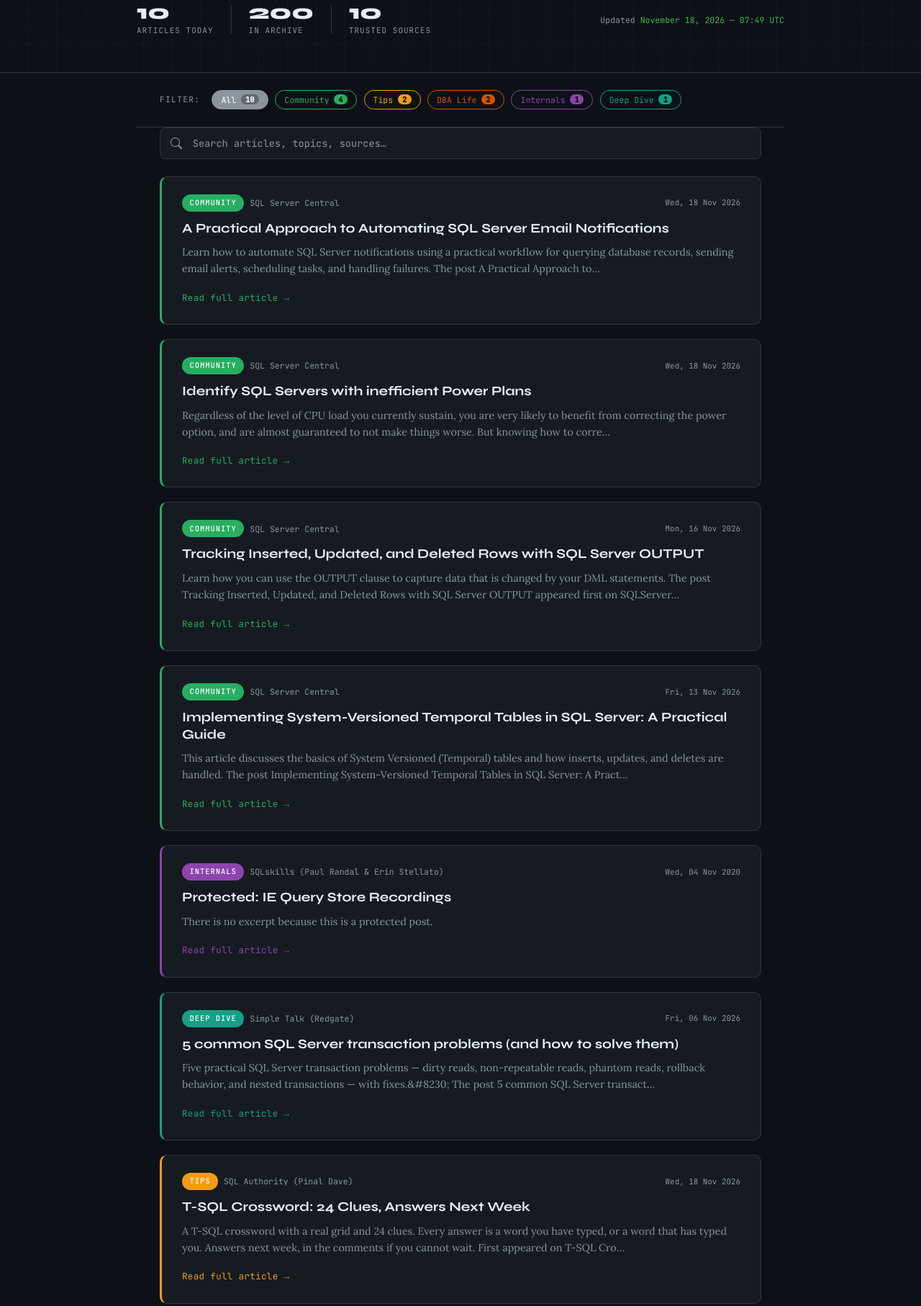
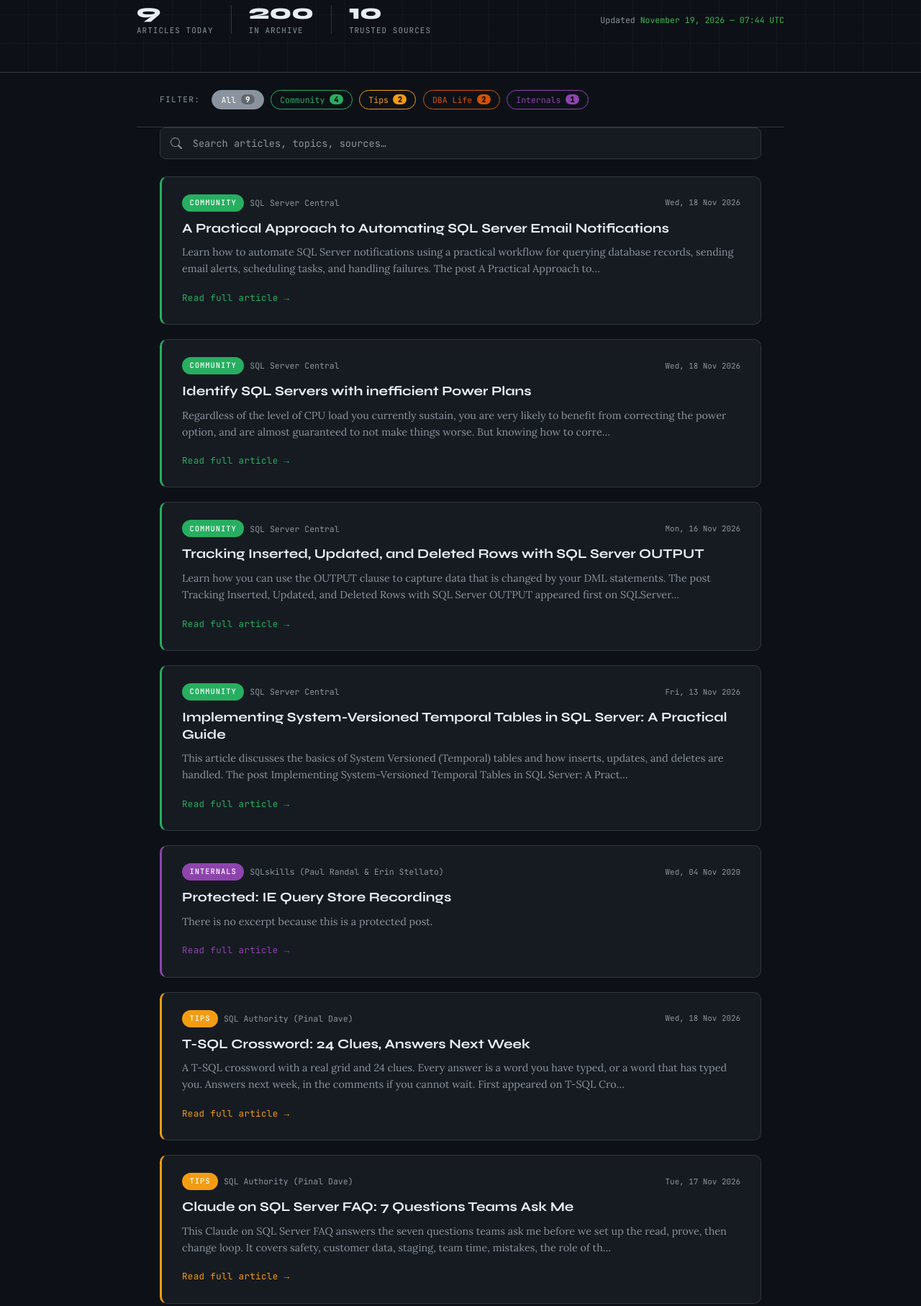
Before and after one commit to amanjaiswal240/SQL-Server-Digest, a plain HTML site: page site/index.html in a window 1280 px wide. Shown: the part 336-2150 px from the top of the page at 72% size. Drawn offline with Linux system fonts and the light colour scheme.

Commit message:
chore: daily digest refresh 2026-11-19 07:44 UTC

```diff
--- a/site/index.html
+++ b/site/index.html
@@ -362,7 +362,7 @@
     </p>
     <div class="hero-meta">
       <div class="stat">
-        <span class="stat-num" id="js-count">10</span>
+        <span class="stat-num" id="js-count">9</span>
         <span class="stat-label">Articles Today</span>
       </div>
       <div class="divider-v"></div>
@@ -375,7 +375,7 @@
         <span class="stat-num">10</span>
         <span class="stat-label">Trusted Sources</span>
       </div>
-      <p class="updated">Updated <span>November 18, 2026 — 07:49 UTC</span></p>
+      <p class="updated">Updated <span>November 19, 2026 — 07:44 UTC</span></p>
     </div>
   </div>
 </header>
@@ -384,9 +384,9 @@
 <div class="toolbar">
   <span class="toolbar-label">Filter:</span>
   <button class="filter-btn active" data-tag="all" style="--c:#8b949e">
-    All <span>10</span>
+    All <span>9</span>
   </button>
-  <button class="filter-btn" data-tag="Community" style="--c:#27ae60">Community <span>4</span></button><button class="filter-btn" data-tag="Tips" style="--c:#f39c12">Tips <span>2</span></button><button class="filter-btn" data-tag="DBA Life" style="--c:#d35400">DBA Life <span>2</span></button><button class="filter-btn" data-tag="Internals" style="--c:#8e44ad">Internals <span>1</span></button><button class="filter-btn" data-tag="Deep Dive" style="--c:#16a085">Deep Dive <span>1</span></button>
+  <button class="filter-btn" data-tag="Community" style="--c:#27ae60">Community <span>4</span></button><button class="filter-btn" data-tag="Tips" style="--c:#f39c12">Tips <span>2</span></button><button class="filter-btn" data-tag="DBA Life" style="--c:#d35400">DBA Life <span>2</span></button><button class="filter-btn" data-tag="Internals" style="--c:#8e44ad">Internals <span>1</span></button>
 </div>
 
 <!-- SEARCH -->
@@ -476,22 +476,7 @@ The post Implementing System-Versioned Temporal Tables in SQL Server: A Pract…
       </a>
     </article>
 
-    <article class="card" style="--accent:#16a085" data-index="5">
-      <div class="card-top">
-        <span class="tag" style="background:#16a085">Deep Dive</span>
-        <span class="source">Simple Talk (Redgate)</span>
-        <span class="pub-date">Fri, 06 Nov 2026</span>
-      </div>
-      <h2><a href="https://www.red-gate.com/simple-talk/databases/sql-server/5-common-sql-server-transaction-problems-and-how-to-solve-them/" target="_blank" rel="noopener">5 common SQL Server transaction problems (and how to solve them)</a></h2>
-      <p class="excerpt">Five practical SQL Server transaction problems — dirty reads, non-repeatable reads, phantom reads, rollback behavior, and nested transactions — with fixes.&amp;#8230;
-The post 5 common SQL Server transact…</p>
-
-      <a class="read-link" href="https://www.red-gate.com/simple-talk/databases/sql-server/5-common-sql-server-transaction-problems-and-how-to-solve-them/" target="_blank" rel="noopener">
-        Read full article →
-      </a>
-    </article>
-
-    <article class="card" style="--accent:#f39c12" data-index="6">
+    <article class="card" style="--accent:#f39c12" data-index="5">
       <div class="card-top">
         <span class="tag" style="background:#f39c12">Tips</span>
         <span class="source">SQL Authority (Pinal Dave)</span>
@@ -506,7 +491,7 @@ First appeared on T-SQL Cro…</p>
       </a>
     </article>
 
-    <article class="card" style="--accent:#f39c12" data-index="7">
+    <article class="card" style="--accent:#f39c12" data-index="6">
       <div class="card-top">
         <span class="tag" style="background:#f39c12">Tips</span>
         <span class="source">SQL Authority (Pinal Dave)</span>
@@ -520,7 +505,7 @@ First appeared on T-SQL Cro…</p>
       </a>
     </article>
 
-    <article class="card" style="--accent:#d35400" data-index="8">
+    <article class="card" style="--accent:#d35400" data-index="7">
       <div class="card-top">
         <span class="tag" style="background:#d35400">DBA Life</span>
         <span class="source">Andy Mallon (am2)</span>
@@ -534,7 +519,7 @@ First appeared on T-SQL Cro…</p>
       </a>
     </article>
 
-    <article class="card" style="--accent:#d35400" data-index="9">
+    <article class="card" style="--accent:#d35400" data-index="8">
       <div class="card-top">
         <span class="tag" style="background:#d35400">DBA Life</span>
         <span class="source">Andy Mallon (am2)</span>
```
